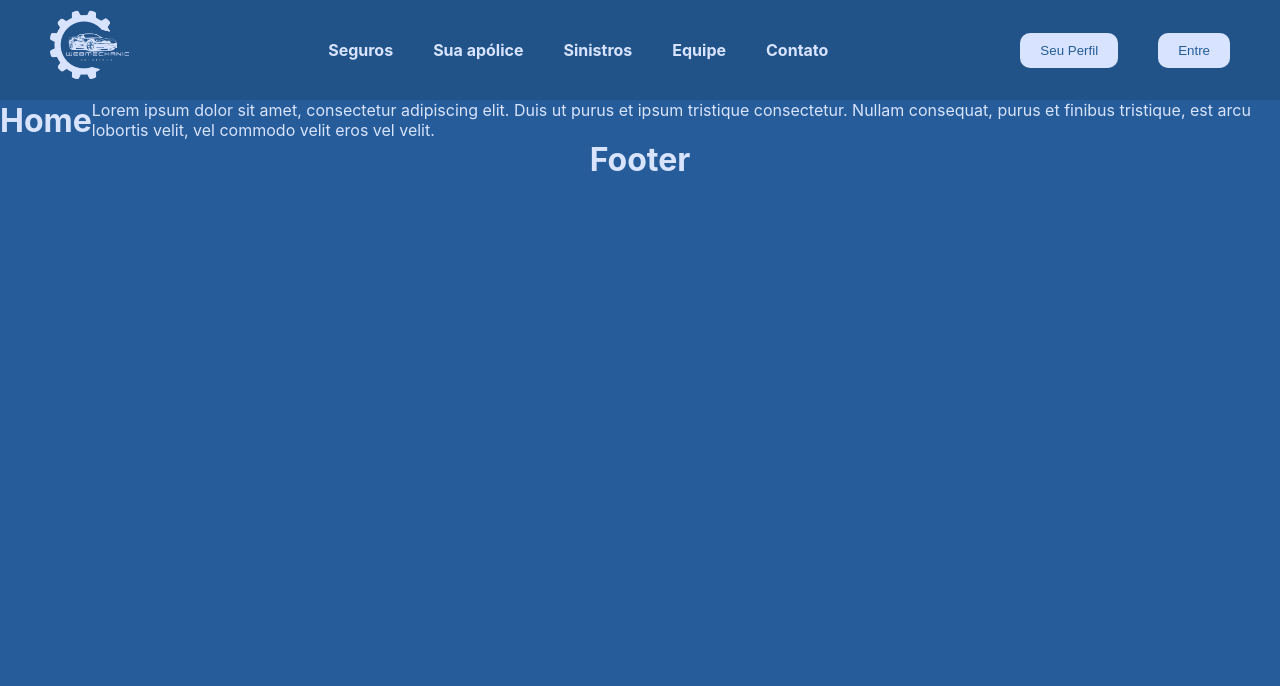
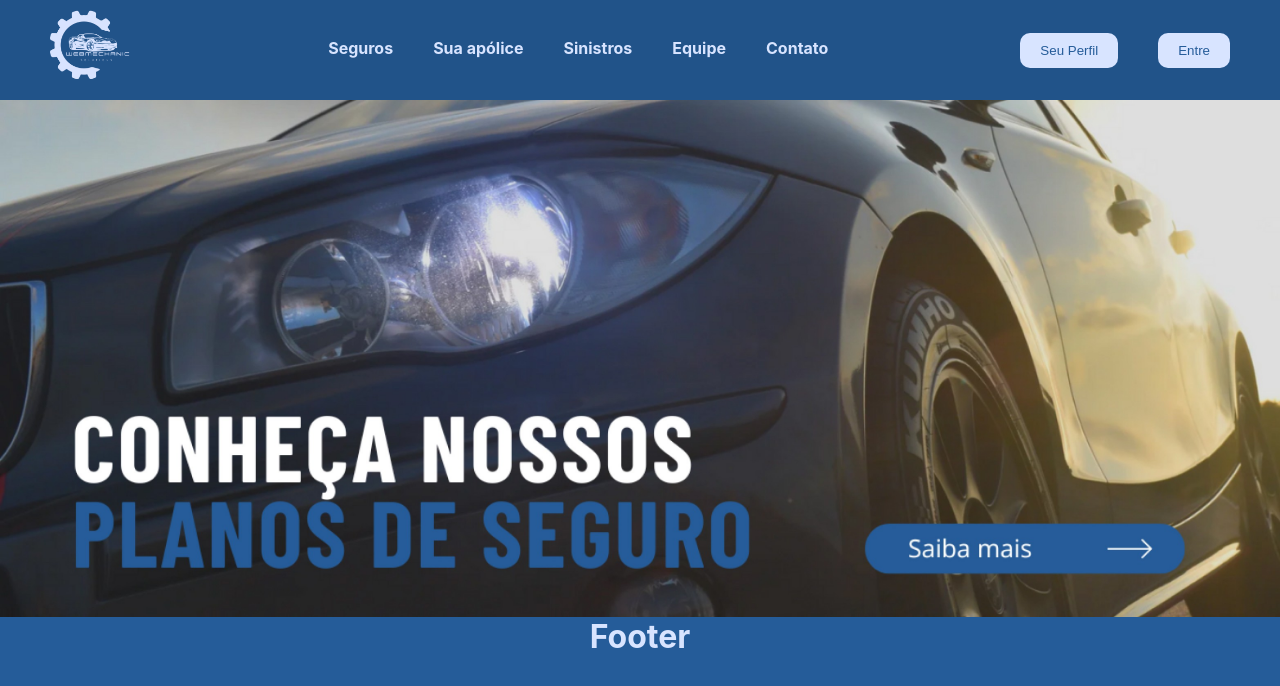
Before and after one commit to 1TDSPM-challenge/webmechanic, a React (Vite) app: page / in a window 1280 px wide. Shown: the top 686 px of the page. Built offline with nearby package versions, Linux system fonts and the light colour scheme.

Commit message:
efeito hover adicionado nos links e banner atualizado

```diff
--- a/src/components/Header.tsx
+++ b/src/components/Header.tsx
@@ -31,10 +31,32 @@ const Nav2 = styled.nav`
     padding-right: 40px;
 `
 
-const NavLink = styled(Link) `
+const NavLink = styled(Link)`
     font-weight: bold;
     text-decoration: none;
     color: #D8E4FF;
+    position: relative;
+    padding-bottom: 5px;
+    transition: color 0.3s ease;
+
+    &:hover {
+        color: #ffffff;
+    }
+
+    &::after {
+        content: "";
+        position: absolute;
+        left: 0;
+        bottom: 0;
+        width: 0;
+        height: 1.5px;
+        background-color: #D8E4FF;
+        transition: width 0.3s ease;
+    }
+
+    &:hover::after {
+        width: 100%;
+    }
 `
 
 const Header = () => {
--- a/src/pages/Home.tsx
+++ b/src/pages/Home.tsx
@@ -1,10 +1,16 @@
-// import styled from "styled-components";
+import styled from "styled-components";
+import ImgBanner from '../assets/banner.jpg'
+
+const Banner = styled.img`
+    width: 100%;
+    height: auto;
+`
 
 const Home = () => {
     return (
         <>
-            <h1>Home</h1>
-            <p>Lorem ipsum dolor sit amet, consectetur adipiscing elit. Duis ut purus et ipsum tristique consectetur. Nullam consequat, purus et finibus tristique, est arcu lobortis velit, vel commodo velit eros vel velit.</p>
+            <Banner src={ImgBanner} alt="Banner" />
+
         </>
     );
 }
--- a/src/styles/GlobalStyle.tsx
+++ b/src/styles/GlobalStyle.tsx
@@ -21,6 +21,7 @@ const GlobalStyle = createGlobalStyle`
         display: flex;
         height: 100%;
         width: 100%;
+        flex-direction: column;
         justify-content: center;
         align-items: center;
     }
```
Also changed, not shown: src/assets/banner.jpg, src/assets/banner2.webp (added).
